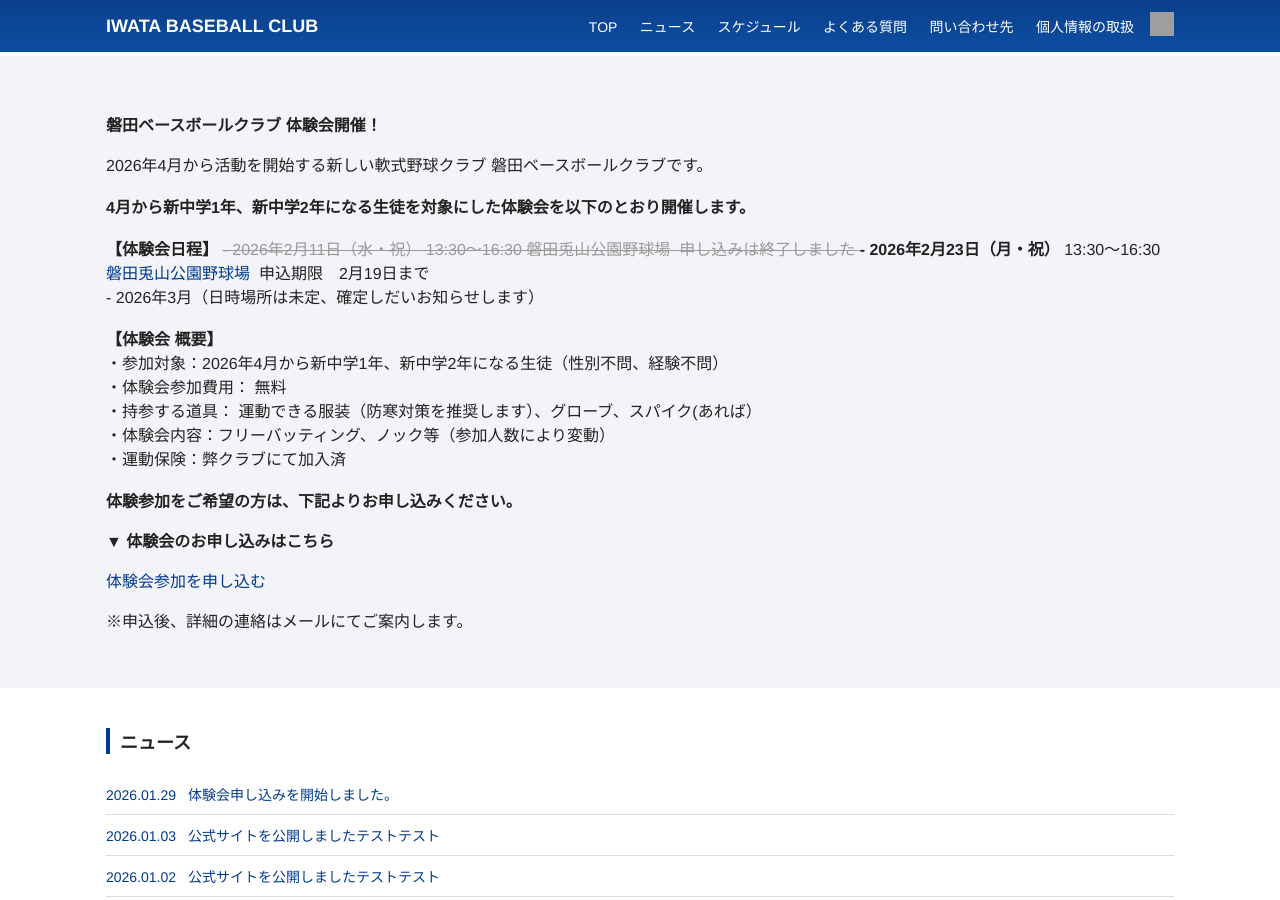
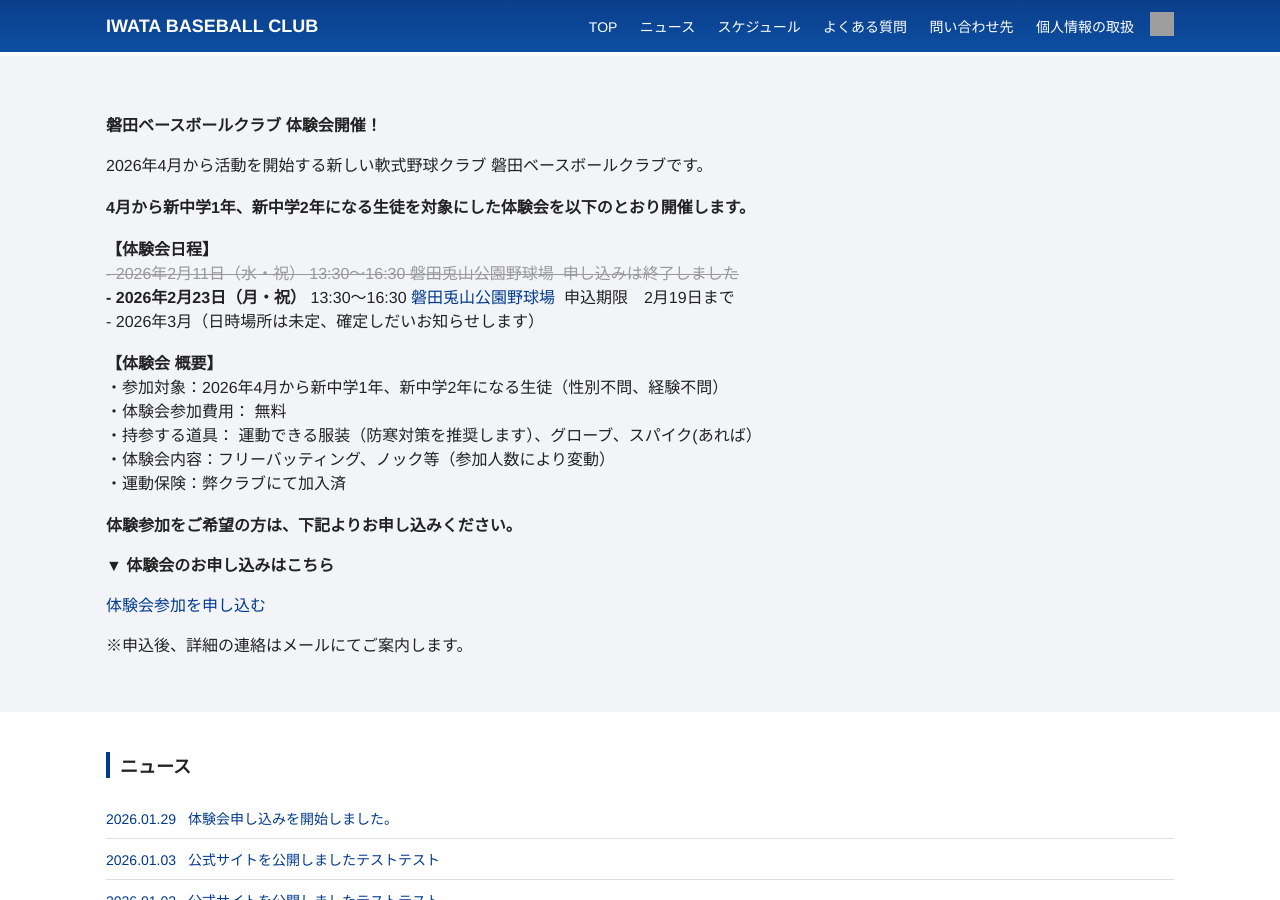
Before and after one commit to moutineigo/baseball, a Jekyll site: the page built from index.md, in a window 1280 px wide and 900 px high. Built offline with Jekyll 4.4.1, drawn with Linux system fonts in a browser that asks for light colours; grey boxes are pictures that could not be loaded.

Commit message:
Update home.html

```diff
--- a/_layouts/home.html
+++ b/_layouts/home.html
@@ -11,12 +11,14 @@ layout: default
 
   <strong>4月から新中学1年、新中学2年になる生徒を対象にした体験会を以下のとおり開催します。</strong><br><br>
 
-  <strong>【体験会日程】</strong>
+  <strong>【体験会日程】</strong><br>
+
   <span class="closed">
    <span class="strike">
      - 2026年2月11日（水・祝） 13:30〜16:30 磐田兎山公園野球場&nbsp;&nbsp;申し込みは終了しました
    </span>
-  </span>
+  </span><br>
+
   <strong> - 2026年2月23日（月・祝）</strong> 13:30〜16:30
   <a href="https://maps.app.goo.gl/WUMTo3SxXWWpeedWA"
    target="_blank"
```
